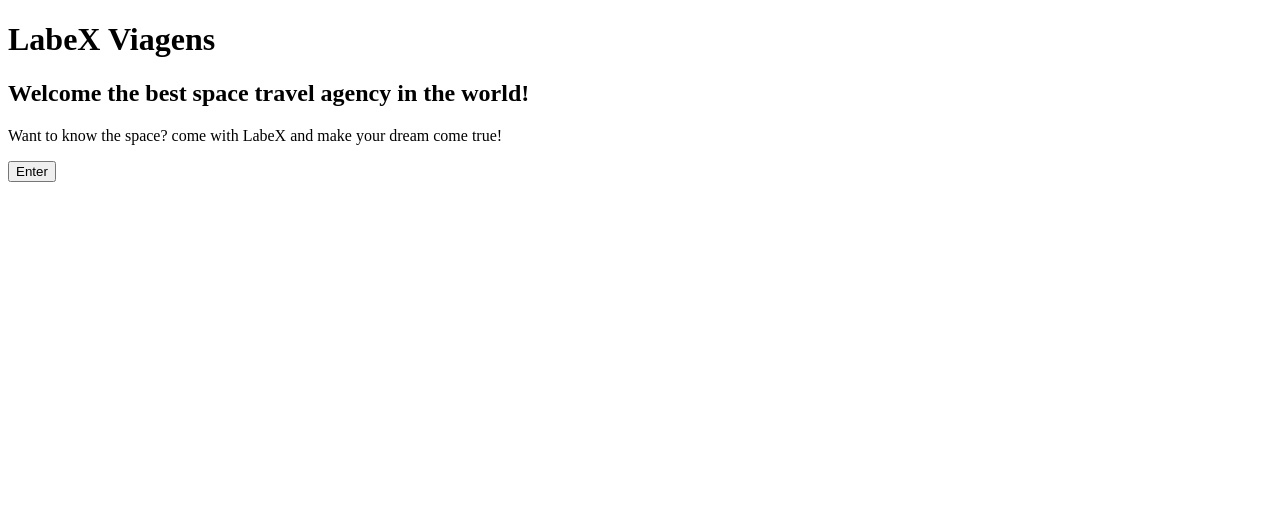
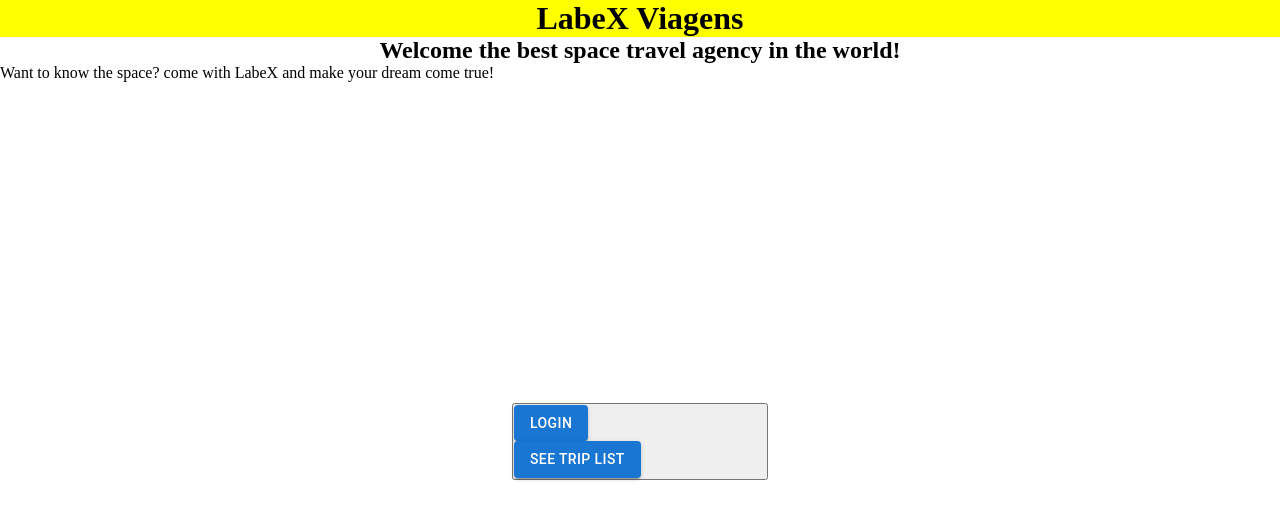
Before and after one commit to future4code/hooks-Leandro-Pereira, a React (Create React App) app in the folder Modulo 4/projeto-labex/: page / in a window 1280 px wide. Shown: the top 520 px of the page. Built offline with nearby package versions, Linux system fonts and the light colour scheme.

Commit message:
Ainda na Lida

```diff
--- a/Modulo 4/projeto-labex/package.json
+++ b/Modulo 4/projeto-labex/package.json
@@ -5,7 +5,7 @@
   "dependencies": {
     "@emotion/react": "^11.9.3",
     "@emotion/styled": "^11.9.3",
-    "@mui/material": "^5.8.4",
+    "@mui/material": "^5.8.5",
     "@testing-library/jest-dom": "^5.16.4",
     "@testing-library/react": "^13.3.0",
     "@testing-library/user-event": "^13.5.0",
--- a/Modulo 4/projeto-labex/src/App.js
+++ b/Modulo 4/projeto-labex/src/App.js
@@ -1,12 +1,13 @@
 import React from 'react';
 import { Router } from './routes/Router'
+import { GlobalStyle } from './globalStyles';
 
-function App() {
+const App = () => {
   return (
     <div>
       <Router />
+      <GlobalStyle/>
     </div>
   );
 }
-
 export default App;
--- a/Modulo 4/projeto-labex/src/Hooks/useRequestData.js
+++ b/Modulo 4/projeto-labex/src/Hooks/useRequestData.js
@@ -33,7 +33,7 @@ export const useProtectedPage = () => {
       const token = localStorage.getItem("token");
 
       if (token === null) {
-         alert("Para acessar essa página é necessario fazer login")
+         alert('login')
          navigate("/login")
       }
    })
--- a/Modulo 4/projeto-labex/src/Pages/AdminHomePage/AdminHomePage.js
+++ b/Modulo 4/projeto-labex/src/Pages/AdminHomePage/AdminHomePage.js
@@ -1,13 +1,11 @@
-import React from 'react'
-import { useNavigate } from "react-router-dom"
-import { goToDetailsPage } from '../../routes/coordinator'
-import { BASE_URL } from '../../constants/Base_url'
-import { useRequestData, useProtectedPage } from "../../hooks/useRequestData"
-import axios from "axios"
-
+import React from "react";
+import { useNavigate } from "react-router-dom";
+import { goToDetailsPage,goBack, goHome } from "../../routes/coordinator";
+import { BASE_URL } from "../../constants/Base_url";
+import { useRequestData, useProtectedPage } from "../../hooks/useRequestData";
+import axios from "axios";
 
 const AdminHomePage = () => {
-
   useProtectedPage();
   const navigate = useNavigate();
   const listTrip = useRequestData(`${BASE_URL}/trips`, {});
@@ -23,13 +21,13 @@ const AdminHomePage = () => {
         .delete(`${BASE_URL}/trips/${id}`, HEADER)
         .then((res) => {
           navigate("/login");
-               alert("Trip deleted successfully!")
+          alert("Trip deleted successfully!");
         })
         .catch((err) => {
-               alert("Something went wrong")
+          alert("Something went wrong");
         });
     }
-   }
+  };
 
   const trips =
     listTrip.trips &&
@@ -46,23 +44,23 @@ const AdminHomePage = () => {
           </div>
         </div>
       );
-      })
+    });
 
   const logout = () => {
     localStorage.removeItem("token");
     navigate("/login");
   };
 
-
   return (
     <div>
       <div>
-
-            <h2> Lista das Viagens</h2>
+        <h2> Trip List</h2>
         {trips}
       </div>
+      <button onClick={() =>goHome(navigate)}>Home</button>
+      <button onClick={() => goBack(navigate)}>Come Back</button>
     </div>
-   )
-}
+  );
+};
 
-export default AdminHomePage
+export default AdminHomePage;
--- a/Modulo 4/projeto-labex/src/Pages/ApplicationFormPage/ApplicationFormPage.js
+++ b/Modulo 4/projeto-labex/src/Pages/ApplicationFormPage/ApplicationFormPage.js
@@ -43,7 +43,6 @@ const ApplicationFormPage = () => {
       });
   };
 
-  //faz um map no array de paises recebido de constants
   const country = Countries.map((country) => {
     return (
       <option key={country.ordem} value={country.nome}>
--- a/Modulo 4/projeto-labex/src/Pages/HomePage/HomePage.js
+++ b/Modulo 4/projeto-labex/src/Pages/HomePage/HomePage.js
@@ -1,24 +1,27 @@
-import React from 'react'
-import { useNavigate } from 'react-router-dom'
-import { goToListTrip} from '../../routes/coordinator'
-
+import React from "react";
+import { useNavigate } from "react-router-dom";
+import { goToListTrip, goToLoginPage } from "../../routes/coordinator";
+import { Title, SubTitle, MainContainer, ButtonContainer } from "./styles";
+import Button from '@mui/material/Button';
 
 const HomePage = () => {
+  const navigate = useNavigate();
 
-   const navigate = useNavigate()
+  return (
+    <div>
+      <MainContainer>
+        <Title>LabeX Viagens</Title>
+        <SubTitle>Welcome the best space travel agency in the world! </SubTitle>
+        <p>
+          Want to know the space? come with LabeX and make your dream come true!
+        </p>
+        <ButtonContainer>
+          <Button onClick={() => goToLoginPage(navigate)} variant="contained">Login</Button>
+          <Button onClick={() => goToListTrip(navigate)} variant="contained">See trip list</Button>
+        </ButtonContainer>
+      </MainContainer>
+    </div>
+  );
+};
 
-   return (
-      <div>
-         <div>
-
-            <h1>LabeX Viagens</h1>
-            <h2>Welcome the best space travel agency in the world! </h2>
-            <p>Want to know the space? come with LabeX and make your dream come true!</p>
-
-            <button onClick={() => goToListTrip(navigate)}>Enter</button>
-         </div>
-      </div>
-   )
-}
-
-export default HomePage
+export default HomePage;
--- /dev/null
+++ b/Modulo 4/projeto-labex/src/Pages/HomePage/styles.js
@@ -0,0 +1,25 @@
+import styled from 'styled-components'
+
+export const MainContainer = styled.div`
+    display:flex;
+    flex-direction: column;
+    width: 100vw;
+    height: 100vh;
+`
+
+export const Title = styled.h1`
+    display:flex;
+    justify-content:center;
+    background-color:yellow;
+`
+export const SubTitle = styled.h2`
+    display:flex;
+    justify-content:center;
+`
+export const ButtonContainer = styled.button`
+    display:flex;
+    flex-direction: column;
+    justify-content:center;
+    width:20%;
+    margin: auto;
+`
--- a/Modulo 4/projeto-labex/src/Pages/ListTripsPage/ListTripsPage.js
+++ b/Modulo 4/projeto-labex/src/Pages/ListTripsPage/ListTripsPage.js
@@ -1,45 +1,39 @@
-import * as React from "react"
-import { useNavigate } from "react-router-dom"
-import { goToApplicationForm } from "../../routes/coordinator"
-import { BASE_URL } from "../../constants/Base_url"
-import { useRequestData } from "../../hooks/useRequestData"
+import * as React from "react";
+import { useNavigate } from "react-router-dom";
+import { goToApplicationForm } from "../../routes/coordinator";
+import { BASE_URL } from "../../constants/Base_url";
+import { useRequestData } from "../../hooks/useRequestData";
 
 const ListTripsPage = () => {
-
-   const navigate = useNavigate()
-   const listTrip = useRequestData(`${BASE_URL}/trips`, {})
-
+  const navigate = useNavigate();
+  const listTrip = useRequestData(`${BASE_URL}/trips`, {});
 
   const trips =
     listTrip.trips &&
     listTrip.trips.map((trip) => {
       return (
-
         <div key={trip.id}>
-               <div className="DivCard" color='primary' sx={{ minWidth: 275 }}>
-
+          <div>
             <p>{trip.planet}</p>
             <div>
-                     <p className="top-top">Name: {trip.name}</p>
-                     <p className="top">Description: {trip.description}</p>
-                     <p className="top1"> Duration: {trip.durationInDays} dias</p>
-                     <p className="top2"> Date: {trip.date}</p>
-                     <button className="button" onClick={() => goToApplicationForm(navigate, trip.id)}>
-                        Inscrever-se
+              <p>Name: {trip.name}</p>
+              <p>Description: {trip.description}</p>
+              <p> Duration: {trip.durationInDays} dias</p>
+              <p> Date: {trip.date}</p>
+              <button onClick={() => goToApplicationForm(navigate, trip.id)}>
+                Signup
               </button>
             </div>
           </div>
         </div>
       );
-      })
+    });
 
   return (
     <div>
+      <li>{trips}</li>
+    </div>
+  );
+};
 
-         <li>{trips}</li>
-
-      </div>
-   )
-}
-
-export default ListTripsPage
+export default ListTripsPage;
--- a/Modulo 4/projeto-labex/src/Pages/TripDetailsPage/TripDetailsPage.js
+++ b/Modulo 4/projeto-labex/src/Pages/TripDetailsPage/TripDetailsPage.js
@@ -1,10 +1,8 @@
-import axios from "axios"
-import React, { useEffect, useState } from "react"
-import { useParams } from "react-router-dom"
-import { BASE_URL } from "../../constants/Base_url"
-import { useProtectedPage } from "../../hooks/useRequestData"
-
-
+import axios from "axios";
+import React, { useEffect, useState } from "react";
+import { useParams } from "react-router-dom";
+import { BASE_URL } from "../../constants/Base_url";
+import { useProtectedPage } from "../../hooks/useRequestData";
 
 const TripDetailsPage = () => {
   useProtectedPage();
@@ -13,21 +11,21 @@ const TripDetailsPage = () => {
     headers: {
       auth: token,
     },
-   }
-   const { id } = useParams()
-   const [detailsTrip, setDetailsTrip] = useState('')
-   const [update, setUpdate] = React.useState(false)
+  };
+  const { id } = useParams();
+  const [detailsTrip, setDetailsTrip] = useState("");
+  const [update, setUpdate] = React.useState(false);
 
   useEffect(() => {
-
-      axios.get(`${BASE_URL}/trip/${id}`, HEADERS)
+    axios
+      .get(`${BASE_URL}/trip/${id}`, HEADERS)
       .then((res) => {
-            setDetailsTrip(res.data)
-            setUpdate(update)
+        setDetailsTrip(res.data);
+        setUpdate(update);
       })
       .catch((err) => {
-            alert(err.response)
-         })
+        alert(err.response);
+      });
   }, [update]);
 
   const DecideCandidate = (decision, candidateID) => {
@@ -54,11 +52,11 @@ const TripDetailsPage = () => {
         {detailsTrip && (
           <li>
             <h2>Detalhes da Viagem</h2>
-                  <p className="top">Name: {detailsTrip.trip.name}</p>
-                  <p className="top1">Planet: {detailsTrip.trip.planet}</p>
-                  <p className="top2">Description: {detailsTrip.trip.description}</p>
-                  <p className="top3"> Date: {detailsTrip.trip.date}</p>
-                  <p className="top4"> Duration: {detailsTrip.trip.durationInDays}</p>
+            <p>Name: {detailsTrip.trip.name}</p>
+            <p>Planet: {detailsTrip.trip.planet}</p>
+            <p>Description: {detailsTrip.trip.description}</p>
+            <p> Date: {detailsTrip.trip.date}</p>
+            <p> Duration: {detailsTrip.trip.durationInDays}</p>
           </li>
         )}
         <div>
@@ -70,13 +68,8 @@ const TripDetailsPage = () => {
                   <li key={candidate.id}>
                     {candidate.name}
                     <div>
-                                 <button onClick={() => DecideCandidate(true, candidate.id)}>
-                                    Approve
-                                 </button>
-
-                                 <button onClick={() => DecideCandidate(false, candidate.id)}>
-                                    Disapprove
-                                 </button>
+                      <button onClick={() => DecideCandidate(true, candidate.id)}>Approve</button>
+                      <button onClick={() => DecideCandidate(false, candidate.id)}>Disapprove</button>
                     </div>
                   </li>
                 );
--- /dev/null
+++ b/Modulo 4/projeto-labex/src/globalStyles.js
@@ -0,0 +1,10 @@
+import { createGlobalStyle } from "styled-components";
+
+export const GlobalStyle = createGlobalStyle`
+    *{
+        margin: 0;
+        padding: 0;
+        box-sizing: border-box;
+    }
+
+`
```
Also changed, not shown: Modulo 4/projeto-labex/src/Pages/LoginPage/LoginPage.js (+11 -15 lines), 1 other file (tests, documents, lock files or other folders). Lines whose indentation alone changed are shown as unchanged.
